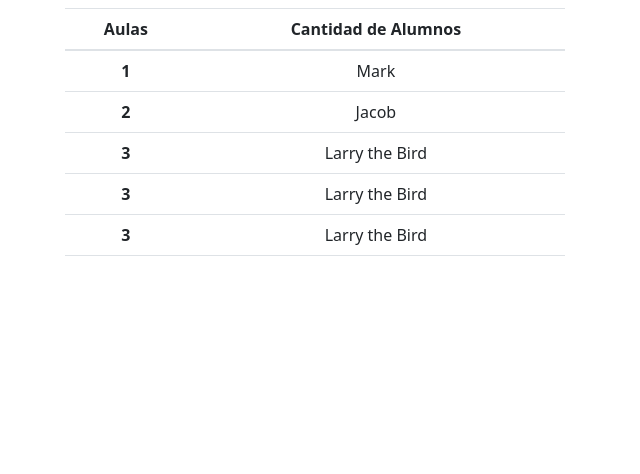
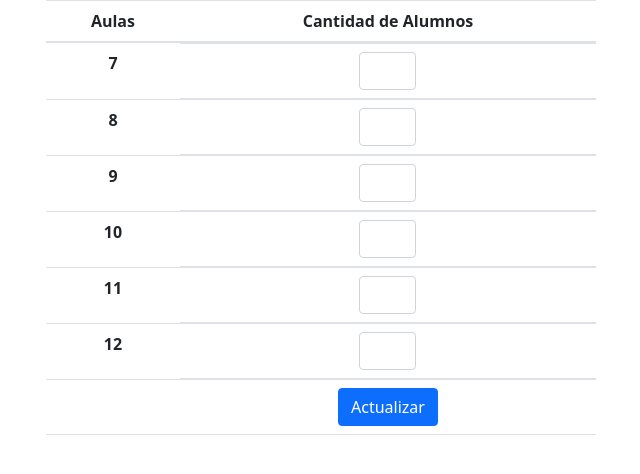
Before and after one commit to rodrigoacunaa/policia, a PHP site: page /policia/distribucionaulica.php in a window 1280 px wide. Shown: the part 60-534 px from the top of the page, without its empty margins (319-959 px from the left). Run offline with PHP 8.4, Linux system fonts and the light colour scheme; a user stored in the database is signed in; data that the repository does not hold is empty.

Commit message:
Distribucion de aula funcionando

```diff
--- a/distribucionaulica.php
+++ b/distribucionaulica.php
@@ -26,7 +26,7 @@ destroyAdmin();
 </head>
 <body>
     <style type="text/css">
-        #aula .dni{
+      #inputaulas{
             width: 57px;
         };
 
@@ -48,9 +48,9 @@ destroyAdmin();
                 </div>
             </div>
     </nav>
-        <div class="container-fluid mt-2 " style="padding-left:30%;">
-
-     <table class="table caption-top " style="width: 500px;">
+        <div class="d-flex justify-content-center" >
+        <!--style="padding-left:30%;"-->
+     <table class="table caption-top " style="width: 550px;">
 
   <thead style="text-align:center">
     <tr>
@@ -59,28 +59,44 @@ destroyAdmin();
     </tr>
   </thead>
   <tbody style="text-align:center">
+  <form action="modulos/cargaralumnosporaula.php" method="POST">
     <tr>
-      <th scope="row">1</th>
-      <td>Mark</td>
+      <th scope="row" name="numaula7">7</th>
+      <td class="d-flex justify-content-center" colspan="2"><input type="text" name="aula7" class="form-control inputaulas" style="width: 57px;"></td>
     </tr>
     <tr>
-      <th scope="row">2</th>
-      <td>Jacob</td>
+      <th scope="row" name="numaula8">8</th>
+      <td class="d-flex justify-content-center"><input type="text" name="aula8" class="form-control inputaulas" style="width: 57px;"></td>
     </tr>
     <tr>
-      <th scope="row">3</th>
-      <td colspan="2">Larry the Bird</td>
+      <th scope="row" name="numaula9">9</th>
+      <td colspan="2" class="d-flex justify-content-center"><input type="text" name="aula9" class="form-control inputaulas" style="width: 57px;"></td>
     </tr>
     <tr>
-      <th scope="row">3</th>
-      <td colspan="2">Larry the Bird</td>
+      <th scope="row" name="numaula10">10</th>
+      <td colspan="2" class="d-flex justify-content-center"><input type="text" name="aula10" class="form-control inputaulas" style="width: 57px;"></td>
     </tr>
     <tr>
-      <th scope="row">3</th>
-      <td colspan="2">Larry the Bird</td>
+      <th scope="row" name="numaula11">11</th>
+      <td colspan="2" class="d-flex justify-content-center"><input type="text" name="aula11" class="form-control inputaulas" style="width: 57px;"></td>
     </tr>
-  </tbody>
+    <tr>
+      <th scope="row" name="numaula12">12</th>
+      <td colspan="2" class="d-flex justify-content-center"><input type="text" name="aula12" class="form-control inputaulas" style="width: 57px;"></td>
+    </tr>
+    <tr>
+    <th>
+    </th>
+
+      <td><button type="submit" class="btn btn-primary "  >Actualizar</button></td>
+
+    </tr>
+    </form>
+    </tbody>
+
+
     </table>
+
     </div>
 
 
@@ -88,7 +104,7 @@ destroyAdmin();
 
 
         <script type="text/javascript">
-                    function bypass(){window.location="consulta.php";};
+                    function bypass(){window.location="consultas.php";};
 
                 $('.editbtn').on('click', function(){
                     $tr=$(this).closest('tr');
```
Also changed, not shown: modulos/cargaralumnosporaula.php (added, +38 -0 lines).
